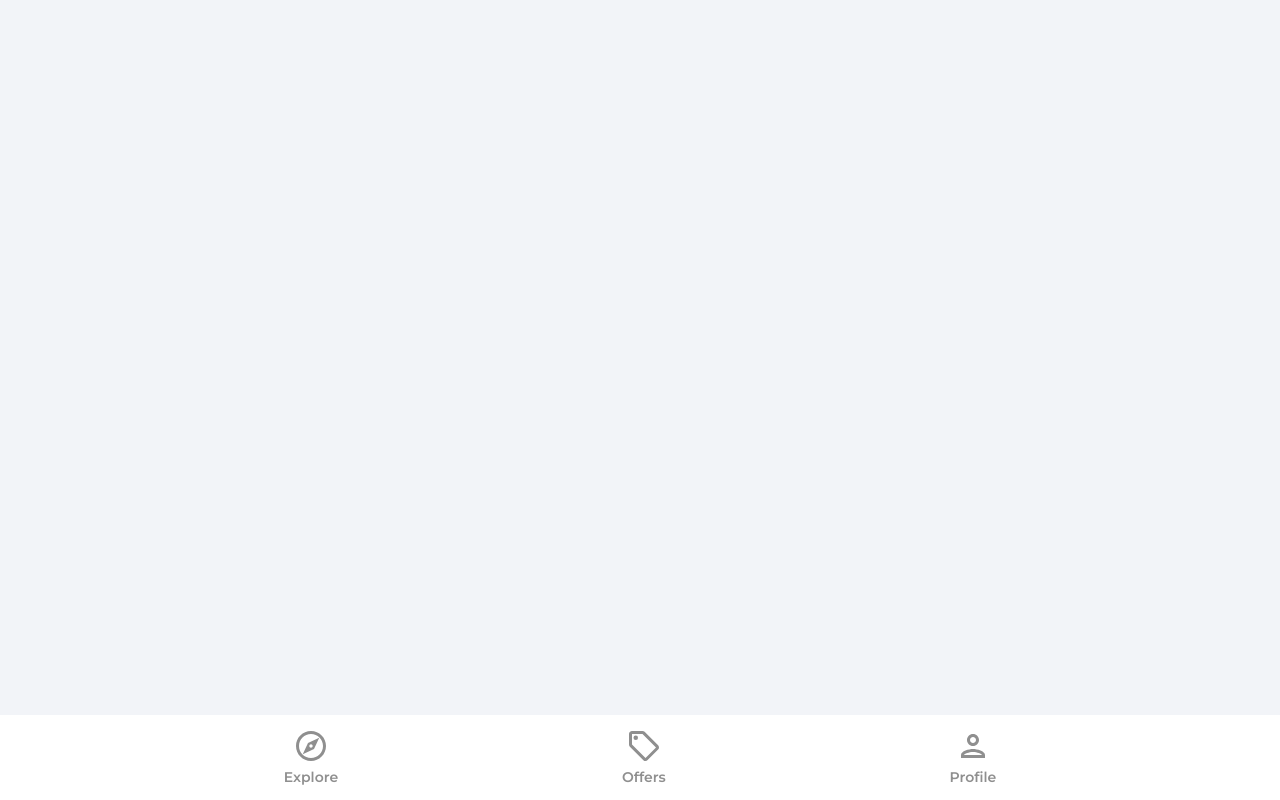
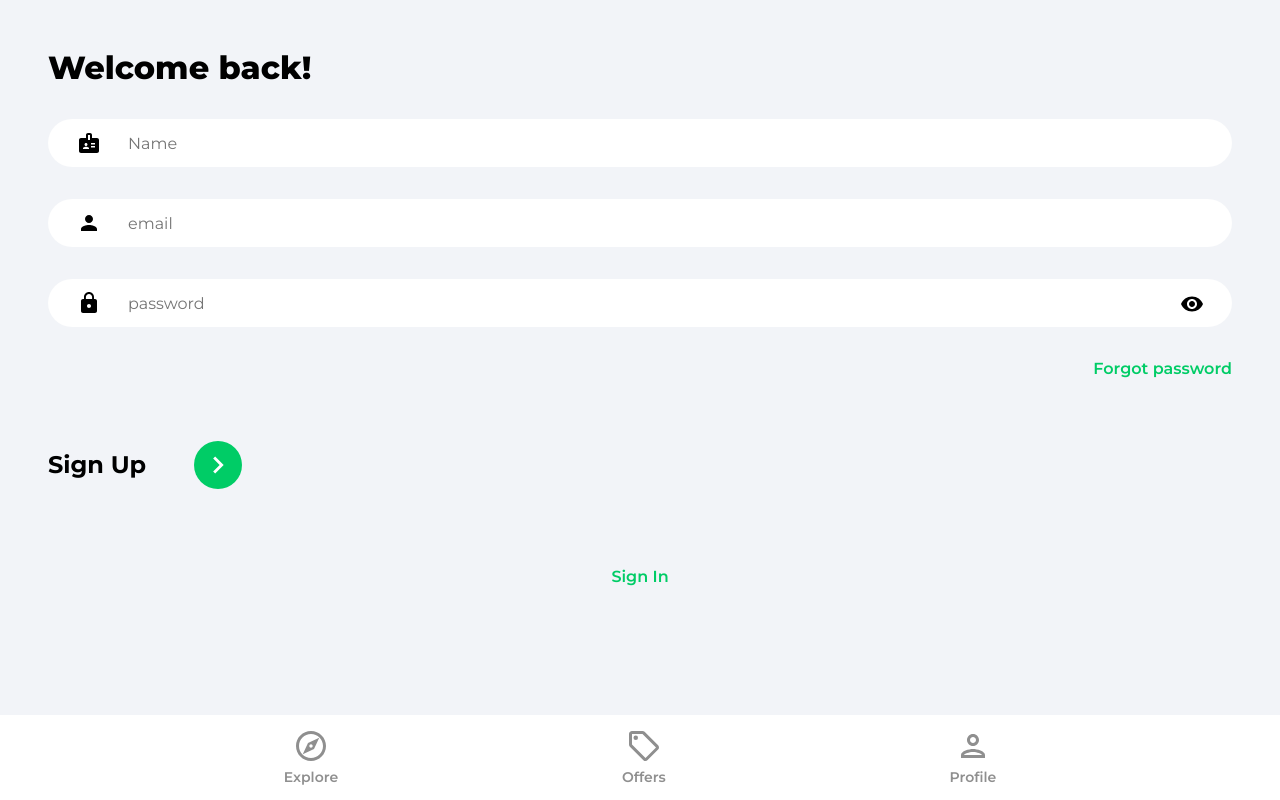
Before and after one commit to devavaz/house-marketplace, a React (Create React App) app: page /signup in a window 1280 px wide. Built offline with nearby package versions, Linux system fonts and the light colour scheme.

Commit message:
Added sign in and sign page

```diff
--- a/src/App.js
+++ b/src/App.js
@@ -19,8 +19,8 @@
           <Route path="/" element={<Explore />} />
           <Route path="/offers" element={<Offers />} />
           <Route path="/profile" element={<Profile />} />
-          <Route path="/sign-in" element={<Signin />} />
-          <Route path="/sign-up" element={<Signup />} />
+          <Route path="/signin" element={<Signin />} />
+          <Route path="/signup" element={<Signup />} />
           <Route path="/forgot-password" element={<ForgotPassword />} />
        </Routes>
 
--- a/src/pages/Signin.jsx
+++ b/src/pages/Signin.jsx
@@ -1,9 +1,84 @@
-import React from 'react'
+import { useState } from "react";
+import { Link, useNavigate } from "react-router-dom";
+import { ReactComponent as ArrowRightIcon } from "../assets/svg/keyboardArrowRightIcon.svg";
+import visibilityIcon from "../assets/svg/visibilityIcon.svg";
 
 const Signin = () => {
+  const [showPassword, setShowPassword] = useState(false);
+
+  const [formData, setFormData] = useState({
+    email: "",
+    password: "",
+  });
+
+  const { email, password } = formData;
+  const navigate = useNavigate();
+
+  const onChange = (e) => {
+    setFormData((prev) => ({
+      ...prev,
+      [e.target.id]: e.target.value
+    }))
+
+  };
+
   return (
-    <div>Signin</div>
-  )
-}
+    <>
+      <div className="pageContainer">
+        <header>
+          <p className="pageHeader">Welcome back!</p>
+        </header>
 
-export default Signin
+        <form>
+          <input
+            type="email"
+            className="emailInput"
+            placeholder="email"
+            id="email"
+            value={email}
+            onChange={onChange}
+          />
+          <div className="passwordInputDiv">
+            <input
+              type={showPassword ? "text" : "password"}
+              className="passwordInput"
+              placeholder="password"
+              id="password"
+              value={password}
+              onChange={onChange}
+            />
+
+            <img
+              src={visibilityIcon}
+              alt="show icon"
+              className="showPassword"
+              onClick={() => setShowPassword((prev) => !prev)}
+            />
+          </div>
+        <Link to='/forgot-password'
+        className="forgotPasswordLink">
+         Forgot password
+        </Link>
+
+        <div className="signInBar">
+          <p className="signInText">
+            Sign in
+          </p>
+          <button className="signInButton">
+         <ArrowRightIcon fill="white" width='34' height='34' />
+          </button>
+        </div>
+
+        </form>
+
+     {/* Goole AUTH */}
+
+
+        <Link to='/signup' className="registerLink">Sign Up instead</Link>
+
+      </div>
+    </>
+  );
+};
+
+export default Signin;
--- a/src/pages/Signup.jsx
+++ b/src/pages/Signup.jsx
@@ -1,9 +1,93 @@
-import React from 'react'
+import { useState } from "react";
+import { Link, useNavigate } from "react-router-dom";
+import { ReactComponent as ArrowRightIcon } from "../assets/svg/keyboardArrowRightIcon.svg";
+import visibilityIcon from "../assets/svg/visibilityIcon.svg";
 
 const Signup = () => {
+  const [showPassword, setShowPassword] = useState(false);
+
+  const [formData, setFormData] = useState({
+    name: "",
+    email: "",
+    password: "",
+  });
+
+  const { name, email, password } = formData;
+  const navigate = useNavigate();
+
+  const onChange = (e) => {
+    setFormData((prev) => ({
+      ...prev,
+      [e.target.id]: e.target.value
+    }))
+
+  };
+
   return (
-    <div>Signup</div>
-  )
-}
+    <>
+      <div className="pageContainer">
+        <header>
+          <p className="pageHeader">Welcome back!</p>
+        </header>
 
-export default Signup
+        <form>
+        <input
+            type="text"
+            className="nameInput"
+            placeholder="Name"
+            id="name"
+            value={name}
+            onChange={onChange}
+          />
+          <input
+            type="email"
+            className="emailInput"
+            placeholder="email"
+            id="email"
+            value={email}
+            onChange={onChange}
+          />
+          <div className="passwordInputDiv">
+            <input
+              type={showPassword ? "text" : "password"}
+              className="passwordInput"
+              placeholder="password"
+              id="password"
+              value={password}
+              onChange={onChange}
+            />
+
+            <img
+              src={visibilityIcon}
+              alt="show icon"
+              className="showPassword"
+              onClick={() => setShowPassword((prev) => !prev)}
+            />
+          </div>
+        <Link to='/forgot-password'
+        className="forgotPasswordLink">
+         Forgot password
+        </Link>
+
+        <div className="signUpBar">
+          <p className="signUpText">
+            Sign Up
+          </p>
+          <button className="signUpButton">
+         <ArrowRightIcon fill="white" width='34' height='34' />
+          </button>
+        </div>
+
+        </form>
+
+     {/* Goole AUTH */}
+
+
+        <Link to='/signin' className="registerLink">Sign In</Link>
+
+      </div>
+    </>
+  );
+};
+
+export default Signup;
```
